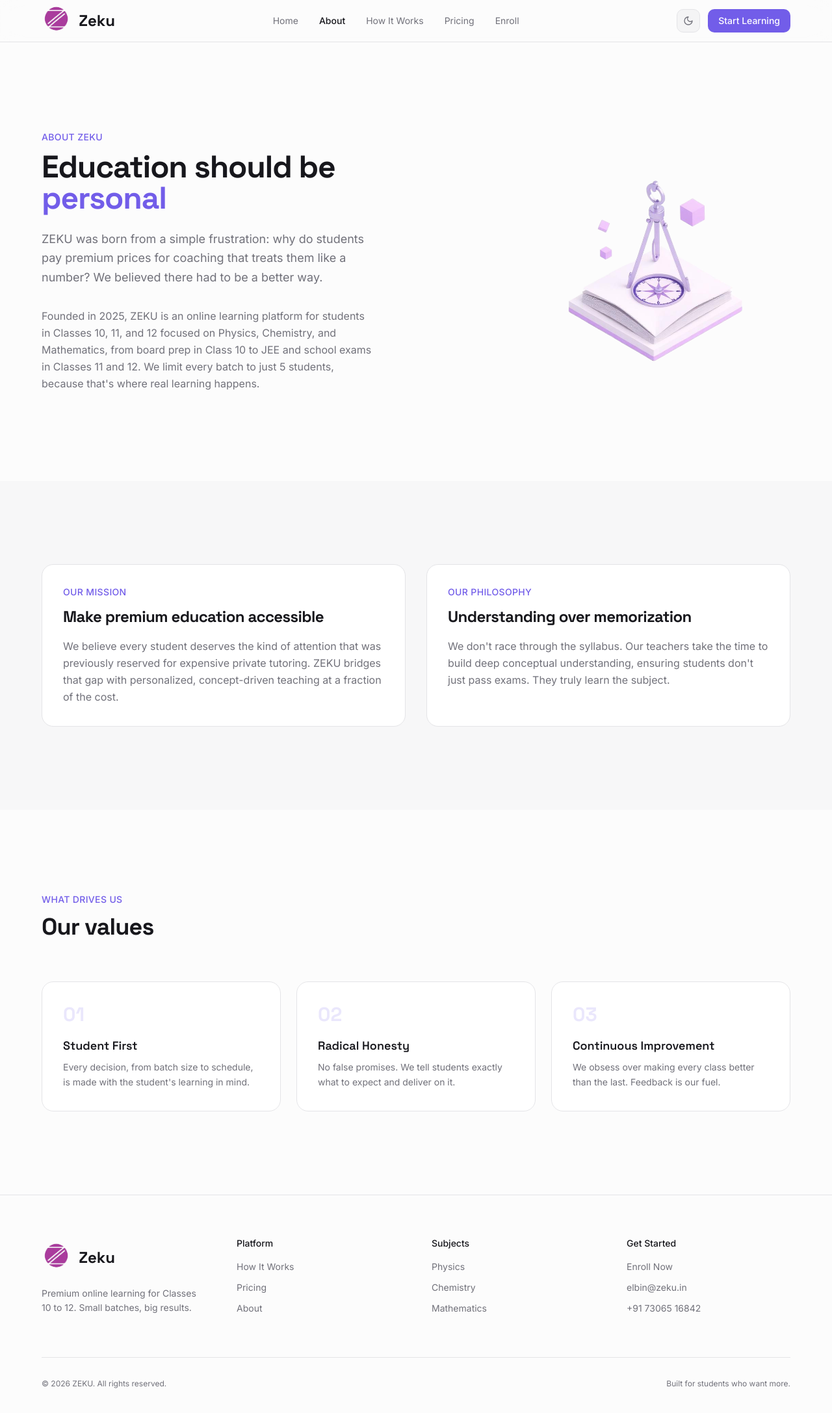
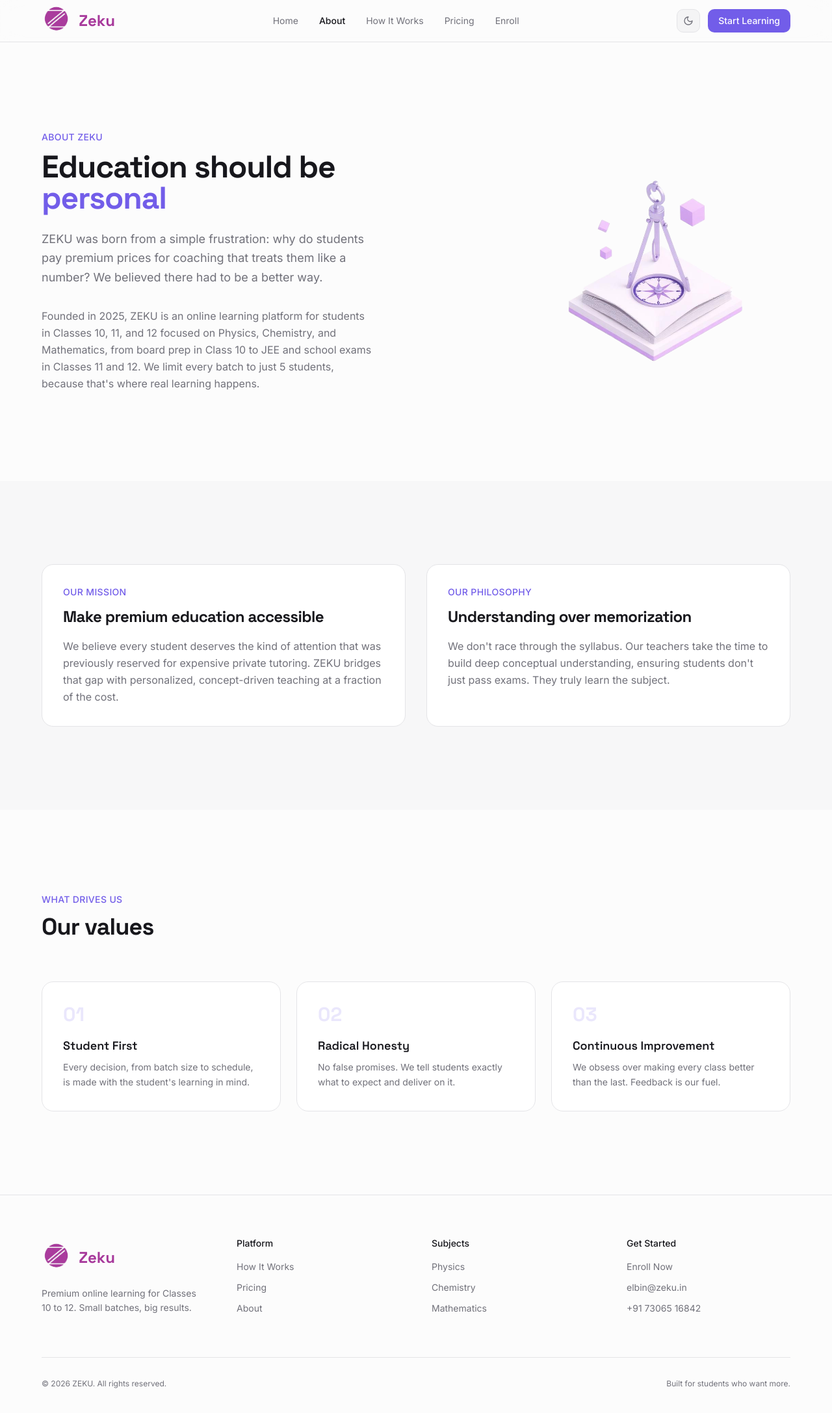
Before and after one commit to harsHdokyc/Zeku, a React (Vite) app: page /about in a window 1280 px wide. Shown: the top 2174 px of the page at 65% size. Built offline with nearby package versions, Linux system fonts and the light colour scheme; the HTML template or start-up script is replaced by a standard one.

Commit message:
final fix

```diff
--- a/src/components/Footer.tsx
+++ b/src/components/Footer.tsx
@@ -12,7 +12,7 @@ export const Footer = () => (
               alt="ZEKU Logo"
               className="h-16 w-auto"
             />
-            <span className="text-2xl font-bold text-foreground font-heading">Zeku</span>
+            <span className="text-2xl font-bold text-[#a7399b] font-heading">Zeku</span>
           </div>
           <p className="text-sm text-muted-foreground leading-relaxed">
             Premium online learning for Classes 10 to 12. Small batches, big results.
--- a/src/components/Navbar.tsx
+++ b/src/components/Navbar.tsx
@@ -25,7 +25,7 @@ export const Navbar = () => {
             alt="ZEKU Logo"
             className="h-16 w-auto"
           />
-          <span className="text-2xl font-bold text-foreground font-heading">Zeku</span>
+          <span className="text-2xl font-bold text-[#a7399b] font-heading">Zeku</span>
         </Link>
 
         {/* Desktop */}
```
